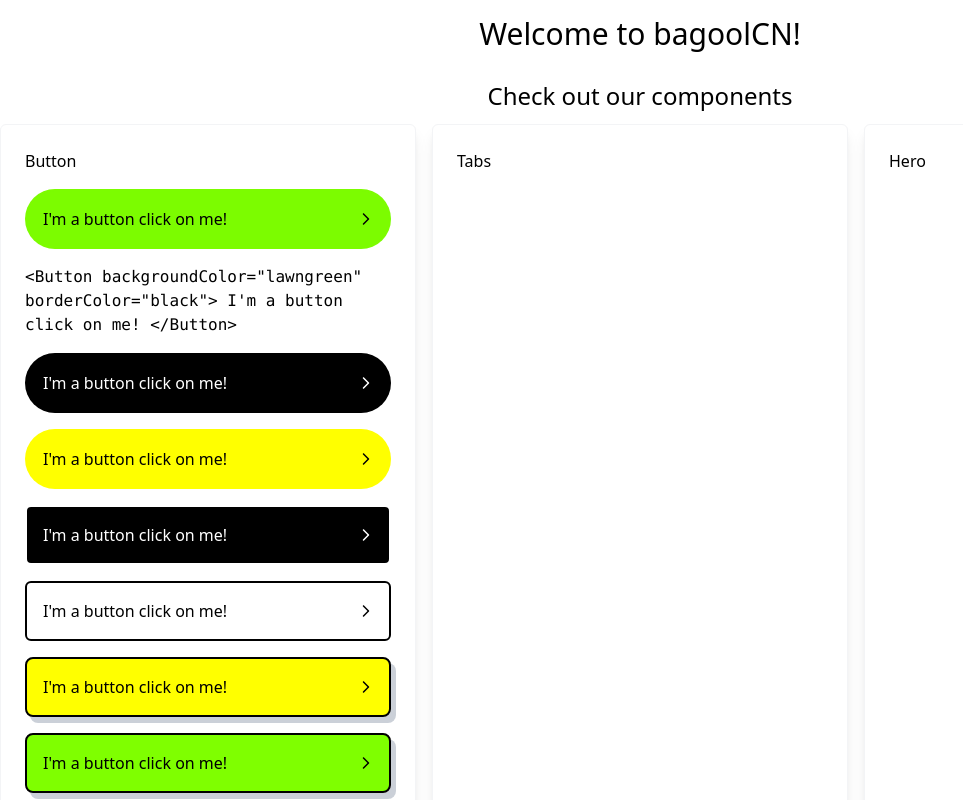
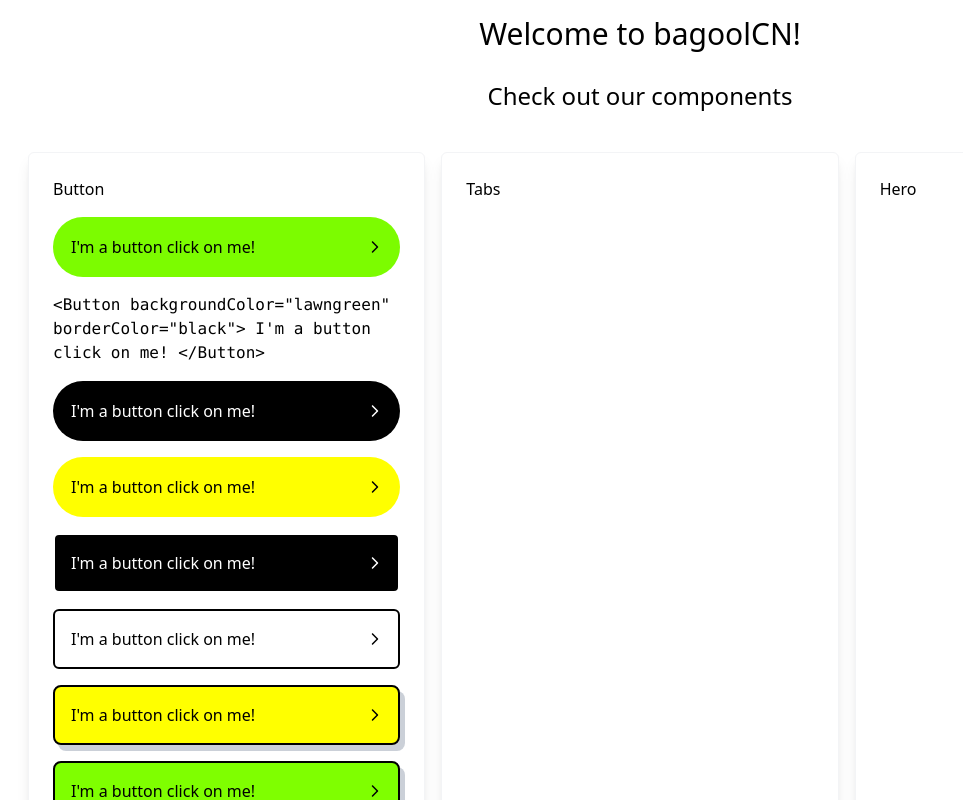
Before and after one commit to bcatalfo/bagoolCN, a React (Vite) app: page / in a window 1280 px wide. Shown: the top 800 px of the page, without its empty margins (0-963 px from the left). Built offline with nearby package versions, Linux system fonts and the light colour scheme.

Commit message:
Added some padding and margin to the div containing all the cards.

```diff
--- a/src/App.tsx
+++ b/src/App.tsx
@@ -7,7 +7,7 @@
     <div className="flex flex-col items-center h-screen">
       <h1 className="text-3xl m-4">Welcome to bagoolCN!</h1>
       <h2 className="text-2xl m-3">Check out our components</h2>
-      <div className="grid gird-cols-1 lg:grid-cols-3 gap-4">
+      <div className="grid gird-cols-1 lg:grid-cols-3 gap-4 p-4 m-3">
         <Card>
           <Title> Button </Title>
           <Button backgroundColor="lawngreen" borderColor="black">
```
